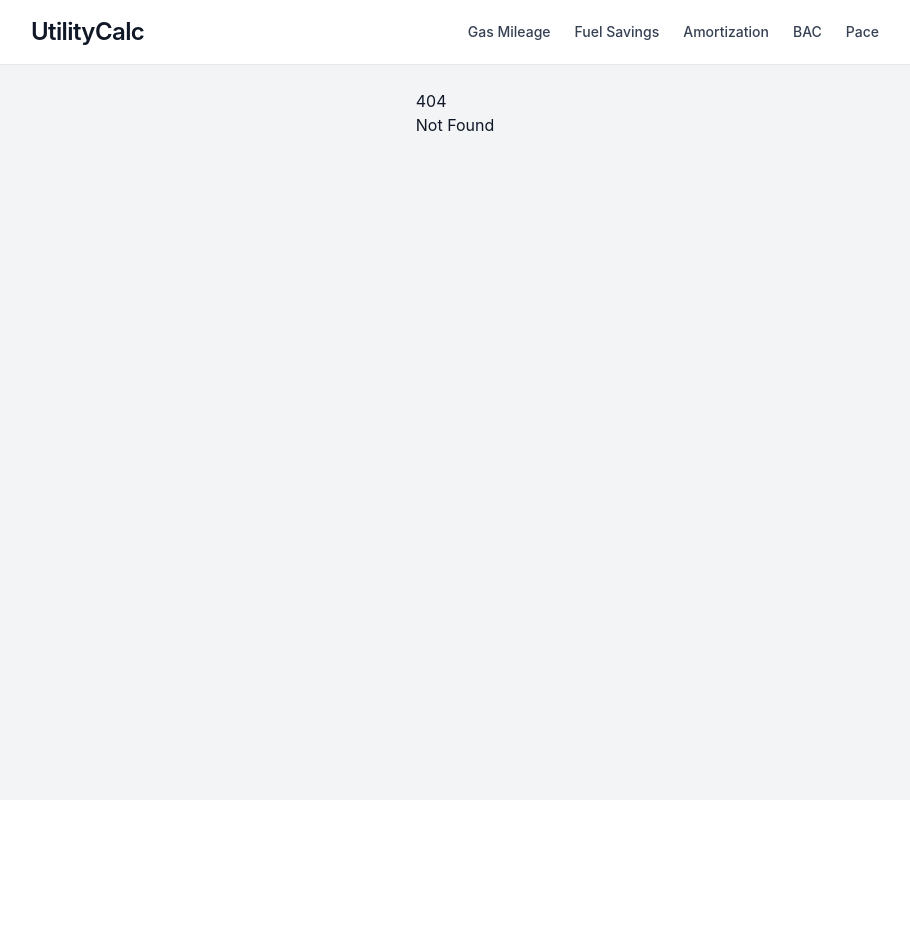
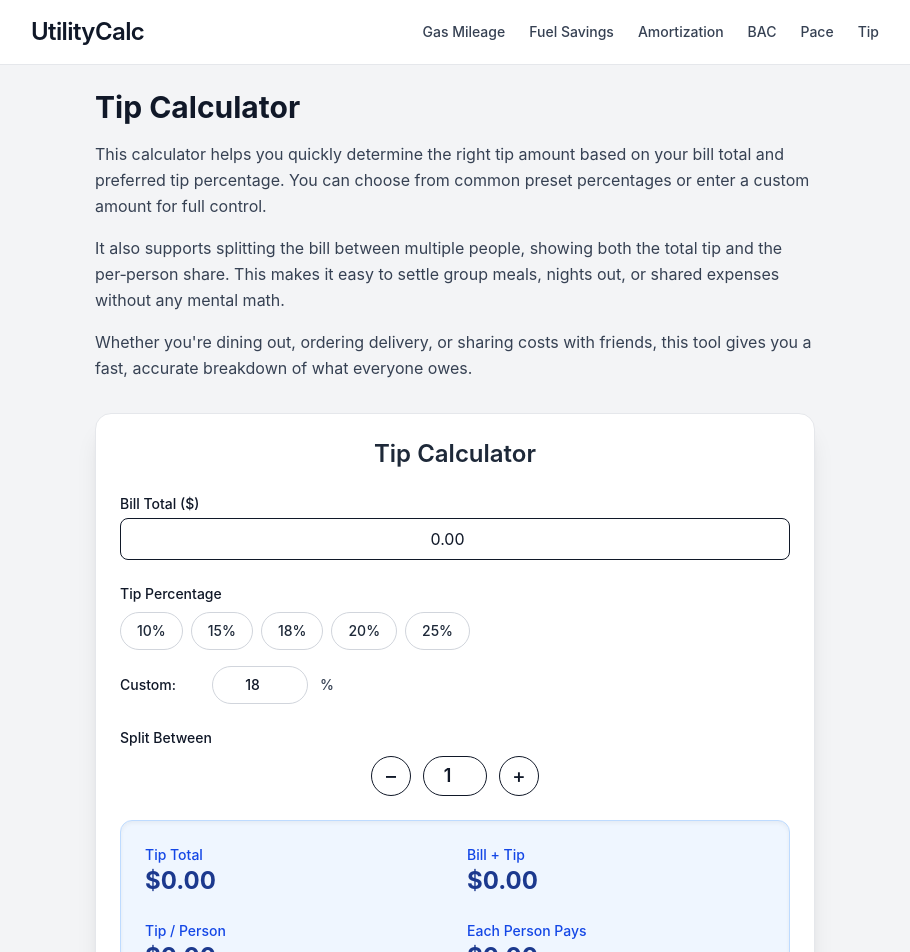
Before and after one commit to iNoles/utilitycalc, a SvelteKit app: page /tip in a window 1280 px wide. Before the commit this address had no page. Shown: the top 952 px of the page, without its empty margins (185-1095 px from the left). Before the commit the page ends 800 px from the top, so only its background shows below. Built offline with nearby package versions, Linux system fonts and the light colour scheme.

Commit message:
Added Tip Calculator

```diff
--- /dev/null
+++ b/src/lib/TipCalculator.svelte
@@ -0,0 +1,159 @@
+<script lang="ts">
+  // State
+  let bill = $state("0.00");
+  let tipPercent = $state(0.15); // default 15%
+  let customTip = $state("18");
+  let split = $state(1);
+
+  const presetTips = [0.10, 0.15, 0.18, 0.20, 0.25];
+
+  // Safe number parser
+  const num = (v: any) => {
+    const n = Number(v);
+    return isNaN(n) ? 0 : n;
+  };
+
+  // Safe formatter for UI
+  const fmt = (v: any) => {
+    const n = Number(v);
+    return isNaN(n) ? "0.00" : n.toFixed(2);
+  };
+
+  // Active tip: custom overrides preset
+  const activeTip = $derived(() => {
+    const c = num(customTip);
+    return c > 0 ? c / 100 : tipPercent;
+  });
+
+  // Calculations (all NaN‑proof)
+  const tipAmount = $derived(() => num(bill) * activeTip);
+  const totalAmount = $derived(() => num(bill) + tipAmount);
+  const tipPerPerson = $derived(() => num(tipAmount) / split);
+  const totalPerPerson = $derived(() => num(totalAmount) / split);
+</script>
+
+<div class="space-y-6 p-6 bg-white rounded-2xl shadow-xl border border-gray-200">
+
+  <h1 class="text-2xl font-semibold text-gray-800 text-center">Tip Calculator</h1>
+
+  <!-- Bill -->
+  <div>
+    <label class="block text-sm font-medium mb-1">Bill Total ($)</label>
+    <input
+      type="number"
+      min="0"
+      step="0.01"
+      bind:value={bill}
+      class="w-full border rounded-lg px-3 py-2 text-center"
+    />
+  </div>
+
+  <!-- Tip -->
+  <div>
+    <label class="block text-sm font-medium mb-2">Tip Percentage</label>
+
+    <!-- Pill Buttons -->
+    <div class="flex gap-2 mt-1 overflow-x-auto pb-1">
+      {#each presetTips as p}
+        <button
+          class="px-4 py-2 rounded-full border text-sm font-medium whitespace-nowrap flex-shrink-0 transition
+                 bg-white text-gray-800 border-gray-300
+                 hover:bg-gray-100 active:scale-[0.97]"
+          class:bg-gray-900={activeTip === p}
+          class:text-white={activeTip === p}
+          class:border-gray-900={activeTip === p}
+          onclick={() => { tipPercent = p; customTip = ""; }}>
+          {Math.round(p * 100)}%
+        </button>
+      {/each}
+    </div>
+
+    <!-- Custom Tip Row -->
+    <div class="flex items-center gap-3 mt-3">
+      <label class="text-sm font-medium w-20">Custom:</label>
+
+      <input
+        type="number"
+        min="0"
+        max="100"
+        bind:value={customTip}
+        class="w-24 px-4 py-2 border border-gray-300 rounded-full text-center text-sm font-medium"
+      />
+
+      <span class="text-gray-700 text-sm font-medium">%</span>
+    </div>
+  </div>
+
+  <!-- Split -->
+  <div>
+    <label class="block text-sm font-medium mb-1">Split Between</label>
+
+    <div class="flex items-center justify-center gap-3 mt-2">
+
+      <!-- Minus -->
+      <button
+        class="w-10 h-10 flex items-center justify-center border rounded-full text-xl font-medium transition active:scale-[0.97]"
+        onclick={() => split = Math.max(1, split - 1)}>
+        –
+      </button>
+
+      <!-- Textbox wrapper -->
+      <div class="w-16 h-10 flex items-center justify-center border rounded-full">
+        <input
+          type="number"
+          min="1"
+          bind:value={split}
+          class="w-full text-center text-lg font-semibold outline-none bg-transparent"
+        />
+      </div>
+
+      <!-- Plus -->
+      <button
+        class="w-10 h-10 flex items-center justify-center border rounded-full text-xl font-medium transition active:scale-[0.97]"
+        onclick={() => split++}>
+        +
+      </button>
+
+    </div>
+  </div>
+
+  <!-- Results -->
+  <div class="bg-blue-50 border border-blue-200 rounded-xl p-6 shadow-inner">
+    <div class="grid grid-cols-2 gap-6">
+
+      <!-- Tip Total -->
+      <div>
+        <p class="text-sm text-blue-700 font-medium">Tip Total</p>
+        <p class="text-2xl font-bold text-blue-900">
+          ${fmt(tipAmount)}
+        </p>
+      </div>
+
+      <!-- Bill + Tip -->
+      <div>
+        <p class="text-sm text-blue-700 font-medium">Bill + Tip</p>
+        <p class="text-2xl font-bold text-blue-900">
+          ${fmt(totalAmount)}
+        </p>
+      </div>
+
+      <!-- Tip Per Person -->
+      <div>
+        <p class="text-sm text-blue-700 font-medium">Tip / Person</p>
+        <p class="text-2xl font-bold text-blue-900">
+          ${fmt(tipPerPerson)}
+        </p>
+      </div>
+
+      <!-- Each Person Pays -->
+      <div>
+        <p class="text-sm text-blue-700 font-medium">Each Person Pays</p>
+        <p class="text-2xl font-bold text-blue-900">
+          ${fmt(totalPerPerson)}
+        </p>
+      </div>
+
+    </div>
+  </div>
+
+</div>
--- a/src/routes/+layout.svelte
+++ b/src/routes/+layout.svelte
@@ -1,7 +1,6 @@
 <script lang="ts">
   import './layout.css';
   import favicon from '$lib/assets/favicon.svg';
-  import { base } from '$app/paths';
 
   let { children } = $props();
   let mobileOpen = $state(false);
@@ -16,18 +15,21 @@
   <header class="bg-white border-b border-gray-200">
     <div class="max-w-4xl mx-auto px-6 py-4 flex items-center justify-between">
 
-      <a href="{base}" class="text-2xl font-semibold tracking-tight text-gray-900">
+      <a href="/" class="text-2xl font-semibold tracking-tight text-gray-900">
         UtilityCalc
       </a>
 
+      <!-- Desktop Nav -->
       <nav class="hidden sm:flex gap-6 text-sm font-medium text-gray-700">
         <a href="gas-mileage" class="hover:text-gray-900">Gas Mileage</a>
         <a href="fuel-comparison" class="hover:text-gray-900">Fuel Savings</a>
         <a href="amortization" class="hover:text-gray-900">Amortization</a>
         <a href="bac" class="hover:text-gray-900">BAC</a>
         <a href="pace" class="hover:text-gray-900">Pace</a>
+        <a href="tip" class="hover:text-gray-900">Tip</a>
       </nav>
 
+      <!-- Mobile Menu Button -->
       <button
         class="sm:hidden p-2 rounded-md border border-gray-300 text-gray-700"
         onclick={() => (mobileOpen = !mobileOpen)}
@@ -41,6 +43,7 @@
       </button>
     </div>
 
+    <!-- Mobile Nav -->
     {#if mobileOpen}
       <nav class="sm:hidden bg-white border-t border-gray-200 px-6 py-4 space-y-3 text-gray-700 text-base">
         <a href="gas-mileage" class="block hover:text-gray-900">Gas Mileage</a>
@@ -48,6 +51,7 @@
         <a href="amortization" class="block hover:text-gray-900">Amortization</a>
         <a href="bac" class="block hover:text-gray-900">BAC</a>
         <a href="pace" class="block hover:text-gray-900">Pace</a>
+        <a href="tip" class="block hover:text-gray-900">Tip</a>
       </nav>
     {/if}
   </header>
--- a/src/routes/+page.svelte
+++ b/src/routes/+page.svelte
@@ -4,7 +4,8 @@
     { name: "Loan Amortization Calculator", path: "amortization", desc: "Estimate monthly payments, total cost, and interest paid." },
     { name: "BAC Calculator", path: "bac", desc: "Estimate blood alcohol concentration based on drinks, weight, and time." },
     { name: "Fuel Savings Comparison", path: "fuel-comparison", desc: "Compare yearly fuel costs between two vehicles." },
-    { name: "Pace Calculator", path: "pace", desc: "Calculate running pace, total time, or distance for your runs." }
+    { name: "Pace Calculator", path: "pace", desc: "Calculate running pace, total time, or distance for your runs." },
+    { name: "Tip Calculator", path: "tip", desc: "Calculate tip amount, per‑person split, and total bill instantly." }
   ];
 
 </script>
@@ -21,7 +22,7 @@
 
   <!-- Calculator Grid -->
   <section>
-    <div class="grid gap-6 sm:grid-cols-2">
+    <div class="grid gap-6 sm:grid-cols-2 lg:grid-cols-3">
       {#each calculators as calc}
         <a
           href={calc.path}
--- /dev/null
+++ b/src/routes/tip/+page.svelte
@@ -0,0 +1,27 @@
+<script lang="ts">
+  import TipCalculator from "$lib/TipCalculator.svelte";
+</script>
+
+<section class="space-y-4 mb-8">
+  <h1 class="text-3xl font-bold text-gray-900">Tip Calculator</h1>
+
+  <p class="text-gray-700 leading-relaxed">
+    This calculator helps you quickly determine the right tip amount based on
+    your bill total and preferred tip percentage. You can choose from common
+    preset percentages or enter a custom amount for full control.
+  </p>
+
+  <p class="text-gray-700 leading-relaxed">
+    It also supports splitting the bill between multiple people, showing both
+    the total tip and the per‑person share. This makes it easy to settle group
+    meals, nights out, or shared expenses without any mental math.
+  </p>
+
+  <p class="text-gray-700 leading-relaxed">
+    Whether you're dining out, ordering delivery, or sharing costs with
+    friends, this tool gives you a fast, accurate breakdown of what everyone
+    owes.
+  </p>
+</section>
+
+<TipCalculator />
```
